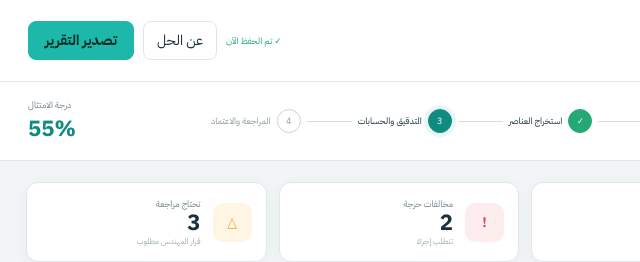
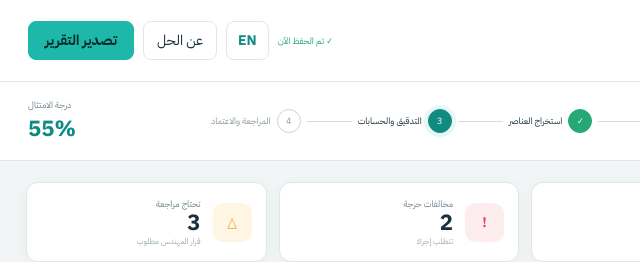
Before and after one commit to Bannaga-Abdalmuhsin/sce, a plain HTML site: page index.html in a window 1280 px wide. Shown: the top 262 px of the page, 0-640 px from the left. Drawn offline with Linux system fonts and the light colour scheme.

Commit message:
Add English language switch

```diff
--- a/index.html
+++ b/index.html
@@ -29,7 +29,7 @@
     <main class="main">
       <header class="topbar">
         <div><p class="crumb">المشاريع / برج الأعمال — الرياض /</p><h1>مراجعة المخطط الكهربائي</h1></div>
-        <div class="top-actions"><span class="autosave">✓ تم الحفظ الآن</span><button class="ghost" id="helpBtn">عن الحل</button><button class="primary small" id="exportTop">تصدير التقرير</button></div>
+        <div class="top-actions"><span class="autosave">✓ تم الحفظ الآن</span><button class="language-btn" id="langBtn" aria-label="Switch language">EN</button><button class="ghost" id="helpBtn">عن الحل</button><button class="primary small" id="exportTop">تصدير التقرير</button></div>
       </header>
 
       <section class="project-strip">
```
